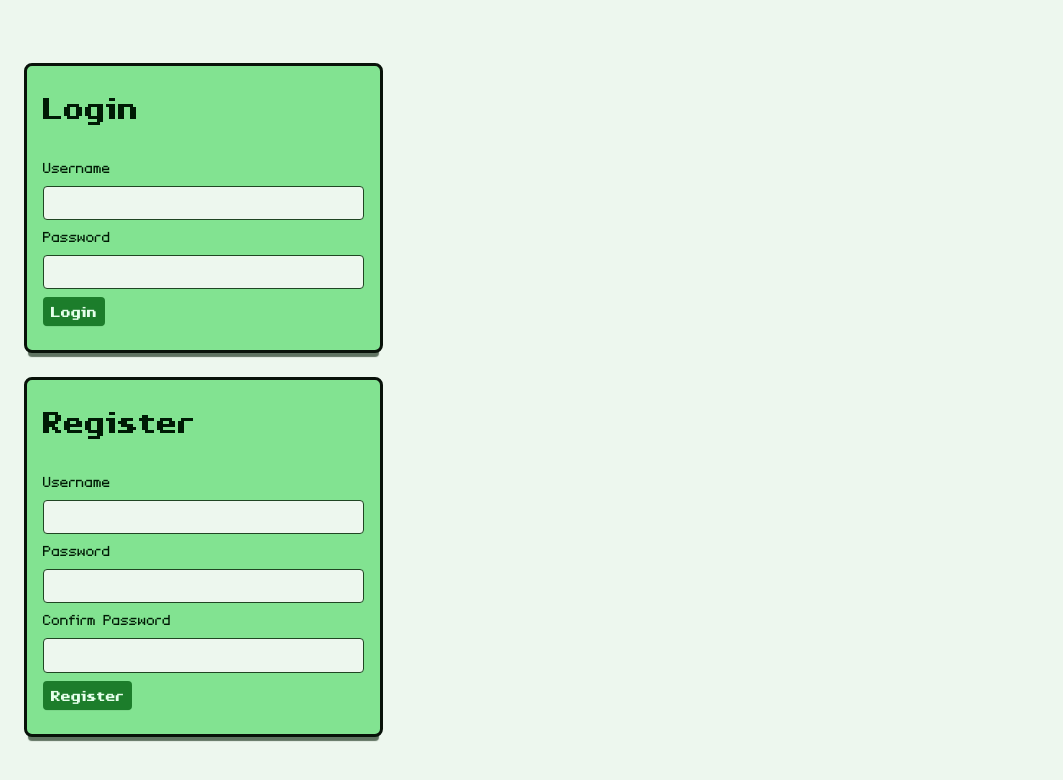
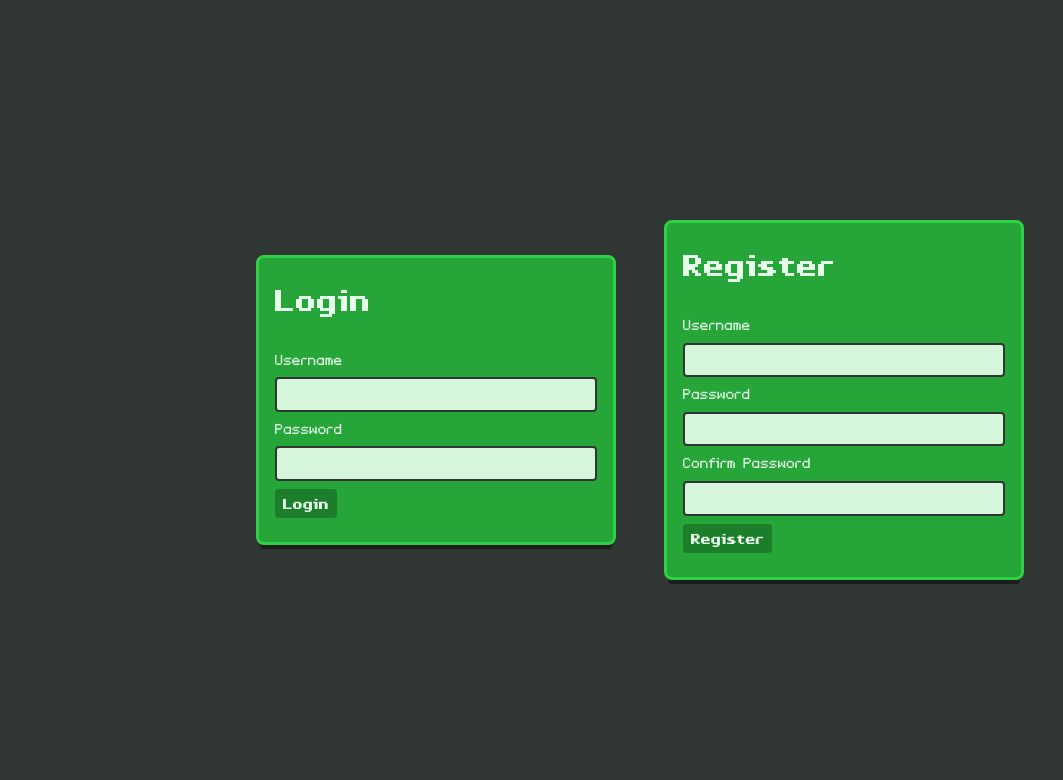
Before and after one commit to Picorims/app5-broccolii, a React (Vite) app in the folder src-front/: page /login in a window 1280 px wide. Shown: the top 780 px of the page, without its empty margins (0-1063 px from the left). Built offline with nearby package versions, Linux system fonts and the light colour scheme.

Commit message:
✨ feat(front): tweak style

```diff
--- a/src-front/src/App.css
+++ b/src-front/src/App.css
@@ -1,10 +1,11 @@
-/* #root {
+ #root {
   max-width: 1280px;
   margin: 0 auto;
-  padding: 2rem;
+  padding: var(--spacing-xl);
   text-align: center;
 }
 
+/*
 .logo {
   height: 6em;
   padding: 1.5em;
--- a/src-front/src/components/Card/Card.module.css
+++ b/src-front/src/components/Card/Card.module.css
@@ -1,10 +1,15 @@
 .container {
-    background-color: var(--primary-300);
+    width: 360px;
     margin: var(--spacing-l);
     padding: var(--spacing-m);
+
+    border: var(--border-ms) solid var(--primary-500);
     border-radius: var(--border-radius-m);
-    box-shadow: 0 8px 1px -4px var(--shadow-800);
-    border: var(--border-ms) solid var(--background-950);
+
+    background-color: var(--primary-600);
+    box-shadow: 0 8px 1px -4px var(--shadow);
+
+    text-align: left;
 }
 
 .container h2 {
@@ -13,3 +18,14 @@
     margin-top: 0;
     margin-bottom: var(--spacing-m);
 }
+
+@media screen and (max-width: 460px) {
+    .container {
+        width: 100%;
+    }
+}
+@media screen and (min-width: 461px) and (max-width: 900px) {
+    .container {
+        width: 70%;
+    }
+}
--- a/src-front/src/components/LabeledInput/LabeledInput.module.css
+++ b/src-front/src/components/LabeledInput/LabeledInput.module.css
@@ -20,8 +20,8 @@
     height: 1.5em;
     font-size: 1.2rem;
     padding: 0.5em;
-    background-color: var(--background-50);
+    background-color: var(--primary-100);
     color: var(--text-950);
-    border: var(--border-xs) solid var(--background-800);
+    border: var(--border-s) solid var(--background-800);
     border-radius: var(--border-radius-s);
 }
--- a/src-front/src/css/color_palette.css
+++ b/src-front/src/css/color_palette.css
@@ -7,10 +7,10 @@
   file, You can obtain one at http://mozilla.org/MPL/2.0/.
 */
 
-/* https://www.realtimecolors.com/?colors=001404-ebf6ec-49d55e-71d3fa-34fa5f&fonts=Inter-Inter */
+/* https://www.realtimecolors.com/?colors=ebffef-111312-2ab73f-05688f-05cc30&fonts=Inter-Inter */
 
 :root {
-  --shadow-800: #001a0399;
+  --shadow: #0c0e0d99;
 
   --text-50: #e5ffeb;
   --text-100: #ccffd6;
@@ -24,17 +24,17 @@
   --text-900: #00330a;
   --text-950: #001a05;
 
-  --background-50: #edf7ee;
-  --background-100: #dcefdd;
-  --background-200: #b9dfbc;
-  --background-300: #95d09a;
-  --background-400: #72c079;
-  --background-500: #4fb057;
-  --background-600: #3f8d46;
-  --background-700: #2f6a34;
-  --background-800: #204623;
-  --background-900: #102311;
-  --background-950: #081209;
+  --background-50: #f1f3f2;
+  --background-100: #e4e7e6;
+  --background-200: #c9cfcc;
+  --background-300: #aeb7b3;
+  --background-400: #939f99;
+  --background-500: #788780;
+  --background-600: #606c66;
+  --background-700: #48514d;
+  --background-800: #303633;
+  --background-900: #181b1a;
+  --background-950: #0c0e0d;
 
   --primary-50: #eafaed;
   --primary-100: #d5f6da;
@@ -71,4 +71,5 @@
   --accent-800: #036318;
   --accent-900: #01320c;
   --accent-950: #011906;
+
 }
--- a/src-front/src/index.css
+++ b/src-front/src/index.css
@@ -22,8 +22,8 @@
   font-size: 1.2rem;
 
   color-scheme: dark;
-  color: var(--text-950);
-  background-color: var(--background-50);
+  color: var(--text-50);
+  background-color: var(--background-800);
 
   font-synthesis: none;
   text-rendering: optimizeLegibility;
--- a/src-front/src/pages/Login/LoginPage.module.css
+++ b/src-front/src/pages/Login/LoginPage.module.css
@@ -0,0 +1,16 @@
+/*
+  Copyright (c) 2024 Charly Schmidt aka Picorims<picorims.contact@gmail.com>,
+  Alexis Hu, Olivier Proquez, Arnaud Bulteau, Maxime Le Bot
+
+  This Source Code Form is subject to the terms of the Mozilla Public
+  License, v. 2.0. If a copy of the MPL was not distributed with this
+  file, You can obtain one at http://mozilla.org/MPL/2.0/.
+*/
+
+.main {
+    width: 100%;
+    display: flex;
+    flex-wrap: wrap;
+    align-items: center;
+    justify-content: center;
+}
--- a/src-front/src/pages/Login/LoginPage.tsx
+++ b/src-front/src/pages/Login/LoginPage.tsx
@@ -10,10 +10,11 @@
 import Button from "../../components/Button/Button";
 import Card from "../../components/Card/Card";
 import LabeledInput from "../../components/LabeledInput/LabeledInput";
+import styles from "./LoginPage.module.css";
 
 export default function LoginPage() {
     return (
-        <>
+        <main className={styles.main}>
             <Card>
                 <h2>Login</h2>
                 <LabeledInput type="text" label="Username" />
@@ -27,6 +28,6 @@ export default function LoginPage() {
                 <LabeledInput type="password" label="Confirm Password" />
                 <Button type="submit" variant="primary">Register</Button>
             </Card>
-        </>
+        </main>
     );
 };
```
